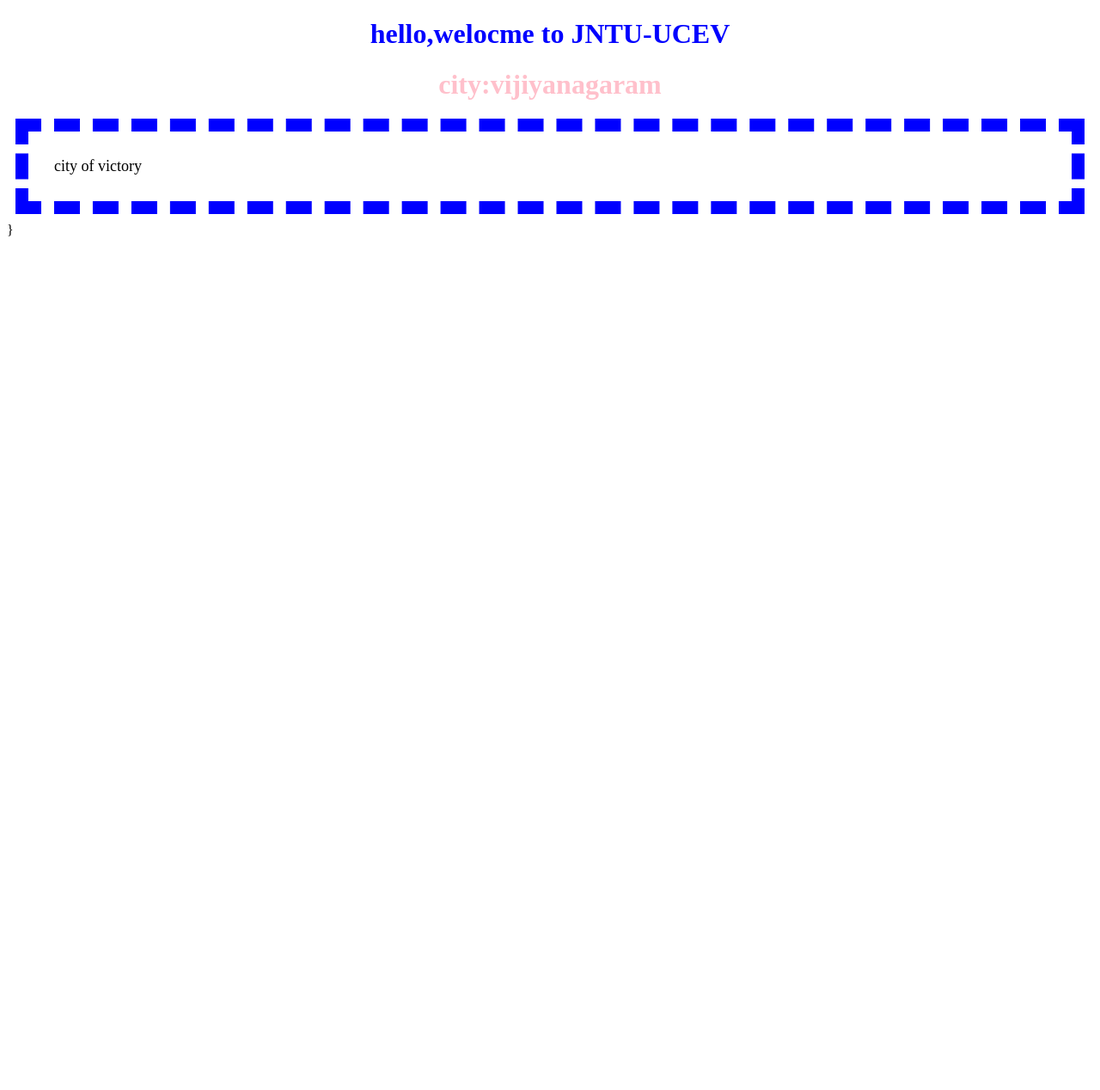
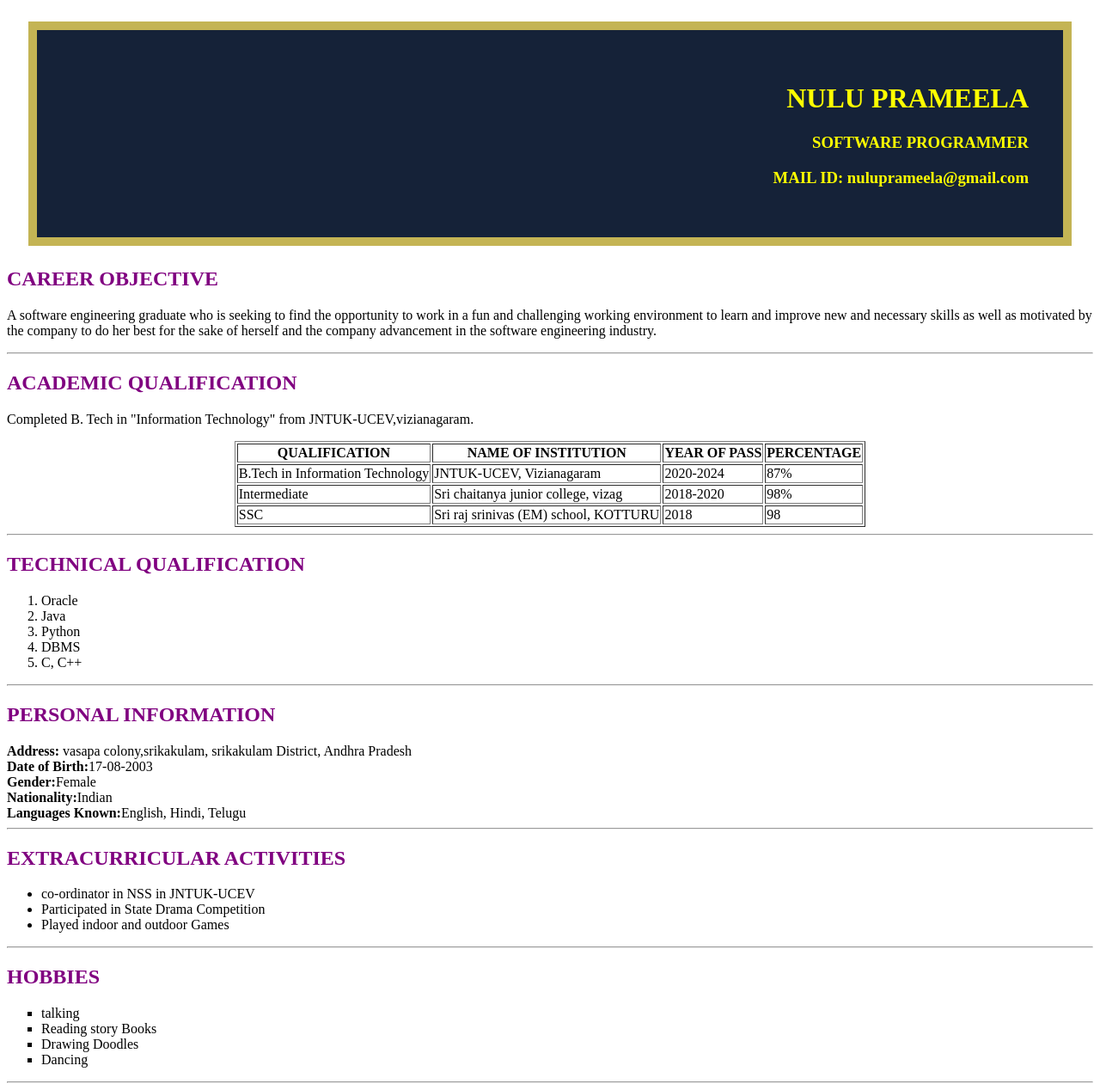
Before and after one commit to prameelanulu/pramee-resume, a plain HTML site: page index.html in a window 1280 px wide. Shown: the whole page at 86% size. Before the commit the page ends 800 px from the top, so only its background shows below. Drawn offline with Linux system fonts and the light colour scheme.

Commit message:
My new commit

```diff
--- a/index.html
+++ b/index.html
@@ -1,30 +1,90 @@
 <!DOCTYPE html>
 <html>
 <head>
-	<title>PRACTICE</title>
-	<!-- <link rel="stylesheet" type="text/CSS" href="style.CSS"> -->
+	<title>Resume using html and css</title>
 </head>
 	<style>
-	h1{
-		text-align: center;
-		color:#0000FF;
+		h1,h3{
+			color:yellow;
 		}
-	#h1
-	{
-      color:pink;
+		#h2{
+			color:purple;
+			font-family:"times new roman";
 		}
 		div{
-	padding:30px;
-	margin:10px;
-	border:15px dashed blue;
-	font-size:large;
-
+			padding:40px;
+			margin:25px;
+			background-color: #152238;
+			border:10px solid #C4B454;
+			text-align: right;
 		}
 	</style>
 <body>
-	<h1>hello,welocme to JNTU-UCEV</h1>
-	<h1 id="h1">city:vijiyanagaram</h1>
-	<div>city of victory</div>
-
-}</body>
+	<div>
+		<h1>NULU PRAMEELA</h1>
+		<h3>SOFTWARE PROGRAMMER</h3>
+		<h3>MAIL ID: nuluprameela@gmail.com</h3>
+	</div>
+	<h2 id="h2">CAREER OBJECTIVE</h2>
+	<p>
+	A software engineering graduate who is seeking to find the opportunity to work in a fun and challenging working environment to learn and improve new and necessary skills as well as motivated by the company to do her best for the sake of herself and the company advancement in the software engineering industry.
+	</p><hr>
+<h2 id='h2'>ACADEMIC QUALIFICATION</h2>
+<P>
+Completed B. Tech in "Information Technology" from JNTUK-UCEV,vizianagaram.
+</P>
+<table align="center" border="1">
+<tr>
+<th>QUALIFICATION</th>
+<th>NAME OF INSTITUTION</th>
+<th>YEAR OF PASS</th>
+<th>PERCENTAGE</th>
+</tr>
+<tr>
+<td>B.Tech in Information Technology</td>
+<td>JNTUK-UCEV, Vizianagaram</td>
+<td>2020-2024</td>
+<td>87%</td>
+</tr>
+<tr>
+<td>Intermediate</td>
+<td>Sri chaitanya junior college, vizag</td>
+<td>2018-2020</td>
+<td>98%</td>
+</tr>
+<tr>
+<td>SSC</td>
+<td>Sri raj srinivas (EM) school, KOTTURU</td>
+<td>2018</td>
+<td>98</td>
+</tr>
+</table><hr>
+<h2 id="h2">TECHNICAL QUALIFICATION</h2>
+<ol type="1">
+<li>Oracle</li>
+<li>Java</li>
+<li>Python</li>
+<li>DBMS</li>
+<li>C, C++</li>
+</ol><hr>
+<h2 id="h2">PERSONAL INFORMATION</h2>
+<b>Address:</b> vasapa colony,srikakulam, srikakulam District, Andhra Pradesh<br>
+<b>Date of Birth:</b>17-08-2003<br>
+<b>Gender:</b>Female<br>
+<b>Nationality:</b>Indian<br>
+<b>Languages Known:</b>English, Hindi, Telugu<hr>
+<h2 id="h2">EXTRACURRICULAR ACTIVITIES</h2>
+<ul>
+<li>co-ordinator in NSS in JNTUK-UCEV </li>
+<li>Participated in State Drama Competition</li>
+<li>Played indoor and outdoor Games</li>
+</ul><hr>
+<h2 id="h2">HOBBIES</h2>
+<ul type="square">
+<li>talking</li>
+<li>Reading story Books</li>
+<li>Drawing Doodles</li>
+<li>Dancing</li>
+</ul><hr>
+</body>
 </html>
```
Lines whose indentation alone changed are shown as unchanged.
